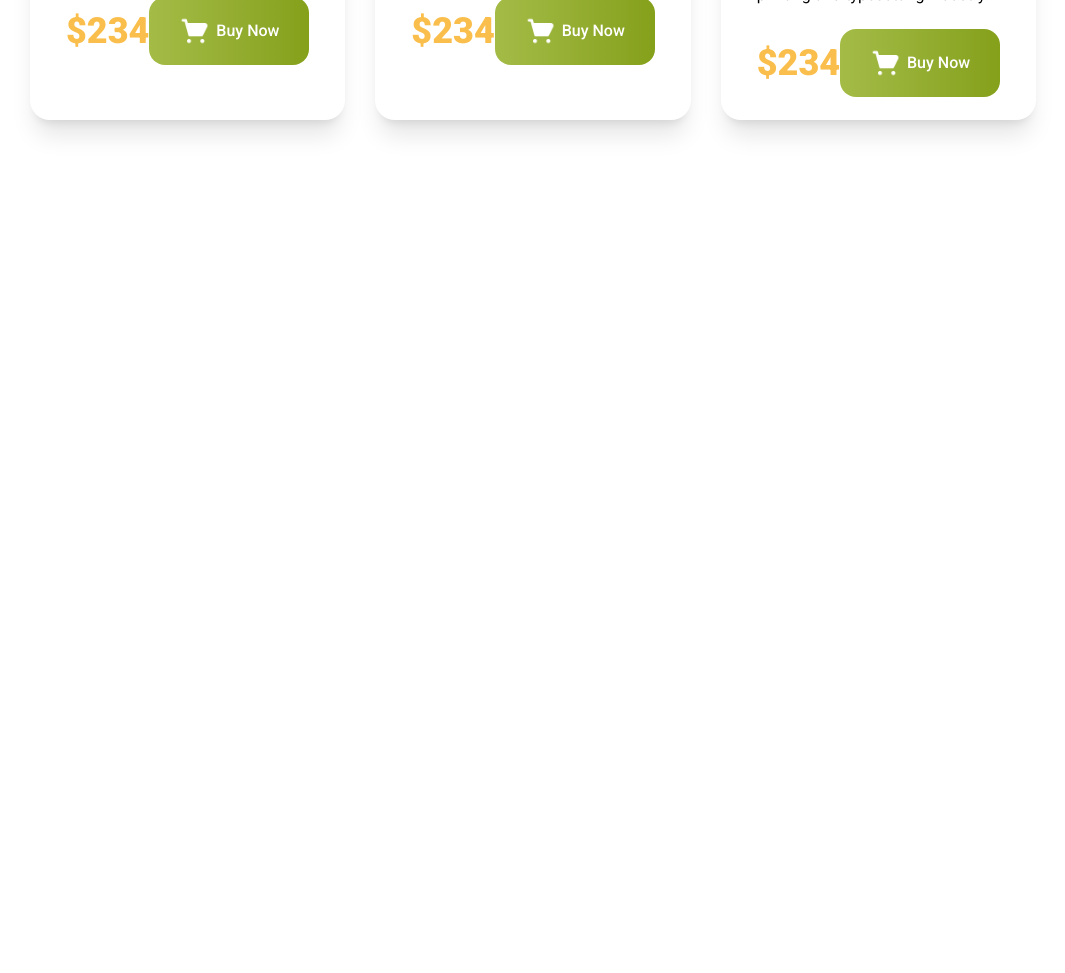
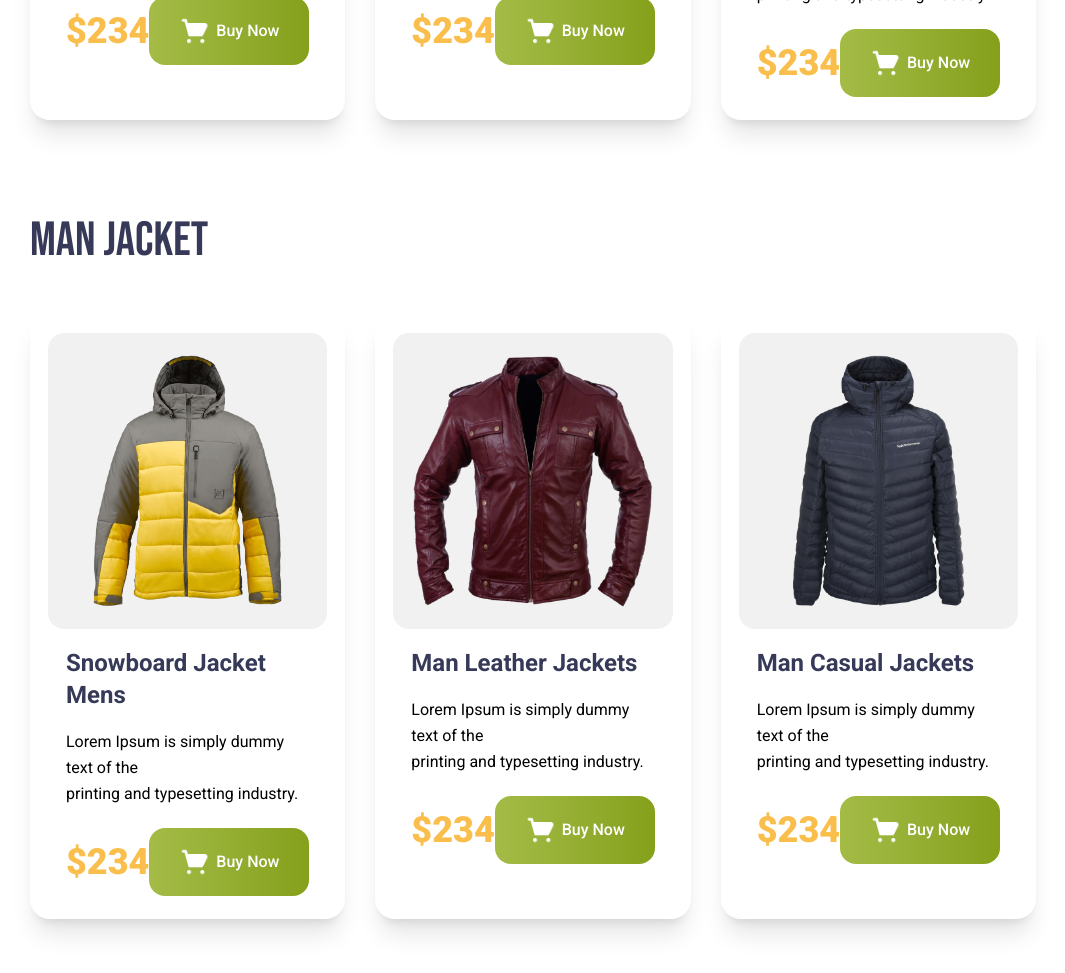
Before and after one commit to wahidalam91/penguin-fashion, a plain HTML site: page index.html in a window 1280 px wide. Shown: the part 1272-2245 px from the top of the page, without its empty margins (107-1172 px from the left). Before the commit the page ends 1488 px from the top, so only its background shows below. Drawn offline with nearby package versions, Linux system fonts and the light colour scheme.

Commit message:
Man Jacket section added

```diff
--- a/index.html
+++ b/index.html
@@ -106,6 +106,51 @@
                 </div>
             </div>
          </section>
+        <!-- Man Jacket -->
+         <section class="md:py-[47px] md:mb-[49px]">
+            <div>
+                <h2 class="text-center md:text-left text-5xl text-bebas-neue text-[#363958] my-[50px] ">Man Jacket</h2>
+                <div class="item-cards-container grid md:grid-cols-2 lg:grid-cols-3 gap-[30px]">
+                    <div class="item-card-container rounded-[20px] px-[18px] pt-[18px] pb-[23px] shadow-xl">
+                        <img class="bg-[#F1F1F1] px-[20px] py-[22px] rounded-2xl" src="./images/jacket-4.png" alt="">
+                        <h3 class="item-title text-2xl text-secondary font-bold text-[#363958] p-[18px]">Snowboard Jacket Mens</h3>
+                        <p class="about-item px-[18px] pb-[21px] leading-[26px]">Lorem Ipsum is simply dummy text of the <br> printing and typesetting industry.</p>
+                        <div class="price-buy px-[18px] flex justify-between items-center">
+                            <h4 class="text-primary font-black text-4xl">$234</h4>
+                            <div class=" btn-cotainer w-[170px] p-[18px] bg-linear-to-r from-[#A4BC46] to-[#85A019] rounded-2xl flex justify-center gap-[5px] leading-[24px] text-white font-medium capitalize">
+                            <img class="w-[32px]" src="./icons/shopping-cart 1.png" alt="">
+                            <button>Buy Now</button>
+                        </div>
+                    </div>
+                    </div>
+                    <div class="item-card-container rounded-[20px] px-[18px] pt-[18px] pb-[23px] shadow-xl">
+                        <img class="bg-[#F1F1F1] px-[20px] py-[22px] rounded-2xl" src="./images/jacket-5.png" alt="">
+                        <h3 class="item-title text-2xl text-secondary font-bold text-[#363958] p-[18px]">Man Leather Jackets </h3>
+                        <p class="about-item px-[18px] pb-[21px] leading-[26px]">Lorem Ipsum is simply dummy text of the <br> printing and typesetting industry.</p>
+                        <div class="price-buy px-[18px] flex justify-between items-center">
+                            <h4 class="text-primary font-black text-4xl">$234</h4>
+                            <div class=" btn-cotainer w-[170px] p-[18px] bg-linear-to-r from-[#A4BC46] to-[#85A019] rounded-2xl flex justify-center gap-[5px] leading-[24px] text-white font-medium capitalize">
+                            <img class="w-[32px]" src="./icons/shopping-cart 1.png" alt="">
+                            <button>Buy Now</button>
+                        </div>
+                    </div>
+                    </div>
+                    <div class="item-card-container rounded-[20px] px-[18px] pt-[18px] pb-[23px] shadow-xl">
+                        <img class="bg-[#F1F1F1] px-[20px] py-[22px] rounded-2xl" src="./images/jacket-6.png" alt="">
+                        <h3 class="item-title text-2xl text-secondary font-bold text-[#363958] p-[18px]">Man Casual Jackets </h3>
+                        <p class="about-item px-[18px] pb-[21px] leading-[26px]">Lorem Ipsum is simply dummy text of the <br> printing and typesetting industry.</p>
+                        <div class="price-buy px-[18px] flex justify-between items-center">
+                            <h4 class="text-primary font-black text-4xl">$234</h4>
+                            <div class=" btn-cotainer w-[170px] p-[18px] bg-linear-to-r from-[#A4BC46] to-[#85A019] rounded-2xl flex justify-center gap-[5px] leading-[24px] text-white font-medium capitalize">
+                            <img class="w-[32px]" src="./icons/shopping-cart 1.png" alt="">
+                            <button>Buy Now</button>
+                        </div>
+                    </div>
+                    </div>
+
+                </div>
+            </div>
+         </section>
     </main>
     <footer>
 
```
